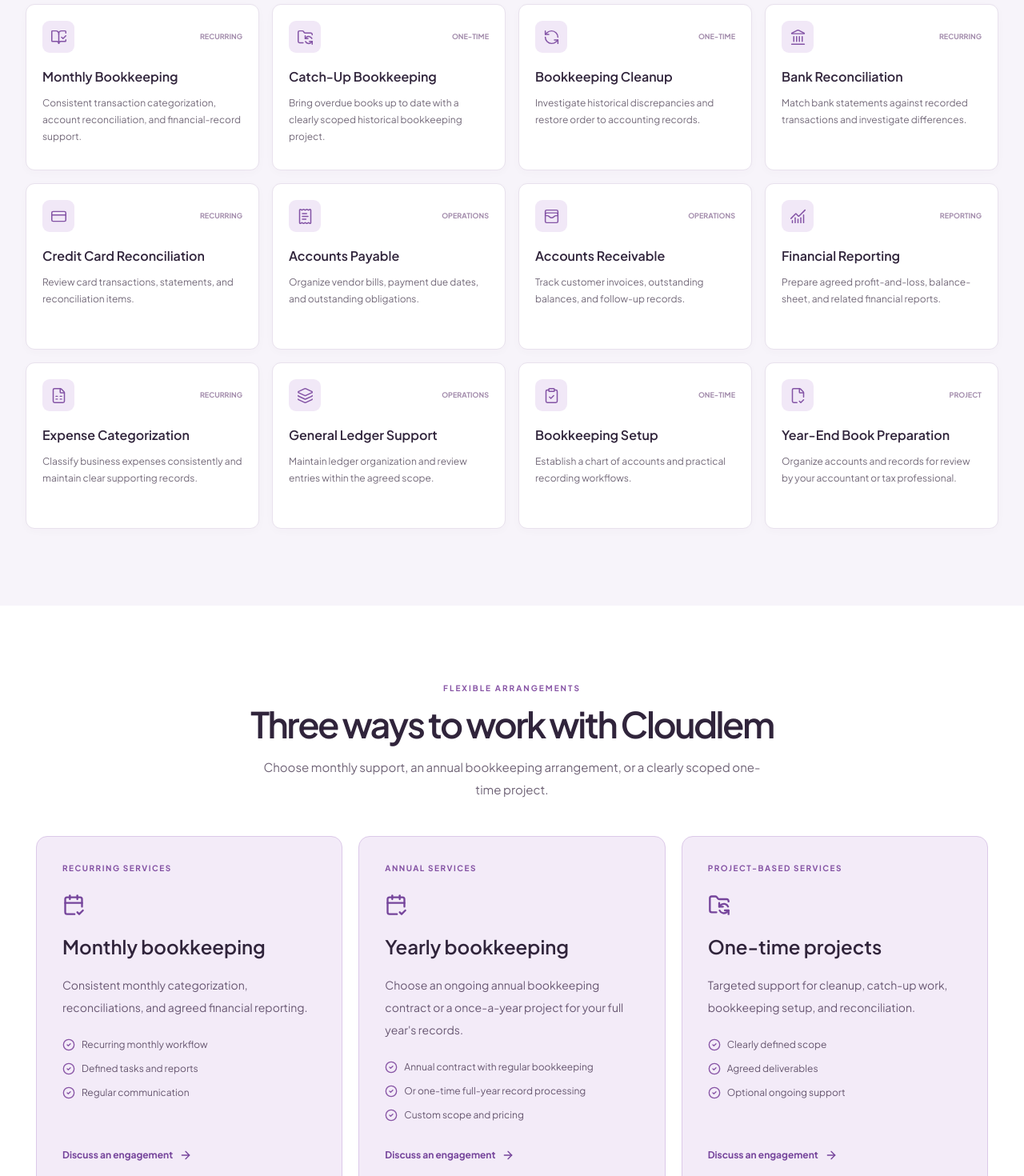
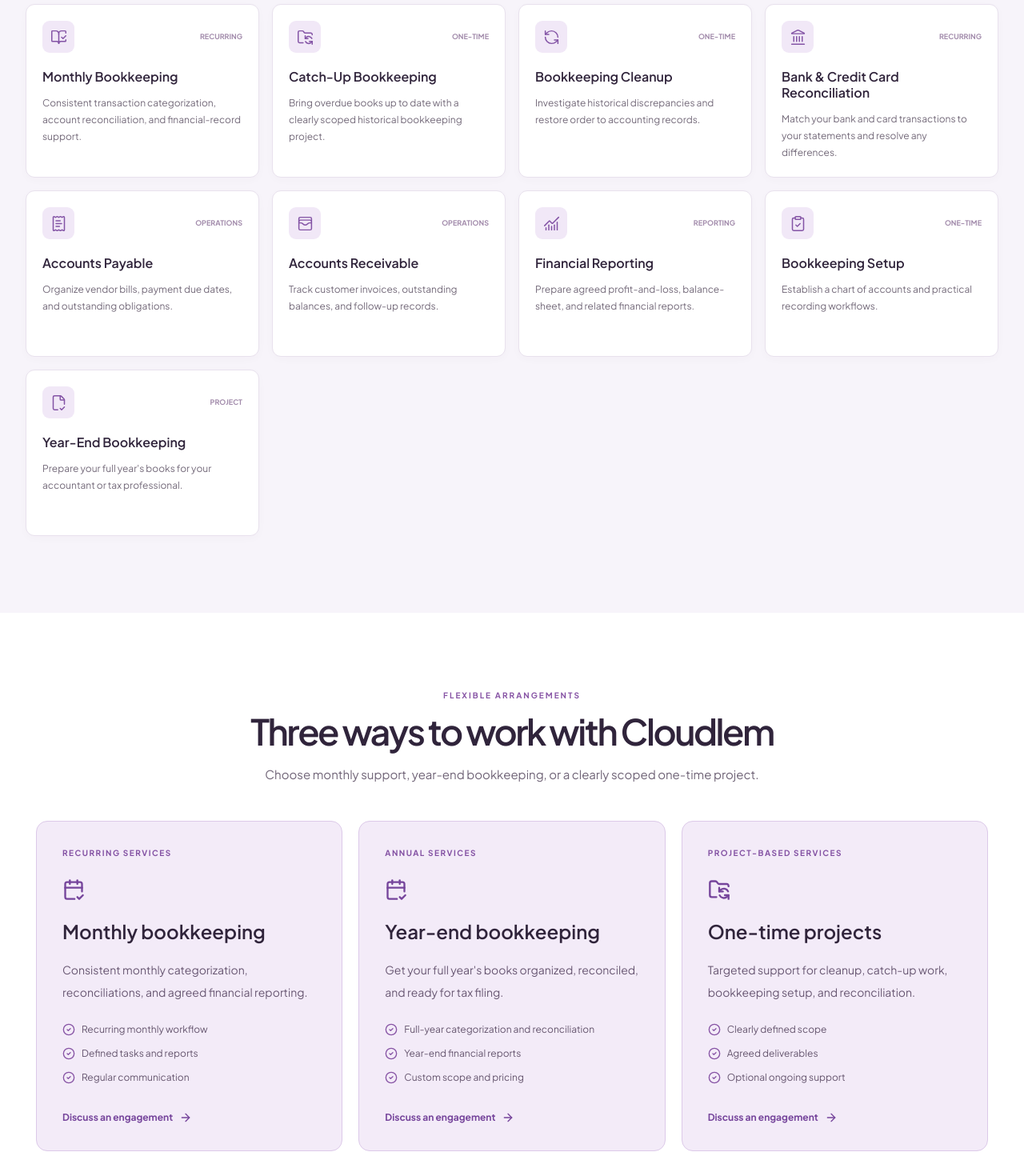
Before and after one commit to kashifnaseem50/cloudlem-website, a Next.js app: page /bookkeeping in a window 1280 px wide. Shown: the part 1300-2770 px from the top of the page at 80% size. Built offline with nearby package versions, Linux system fonts and the light colour scheme.

Commit message:
Apply final bookkeeping content corrections

```diff
--- a/app/bookkeeping/page.tsx
+++ b/app/bookkeeping/page.tsx
@@ -9,8 +9,8 @@
   ArrowRight, ArrowUpRight, BookOpenCheck, BriefcaseBusiness,
   Building2, CalendarCheck2, ChartNoAxesCombined, Check,
   CheckCircle2, ChevronLeft, ChevronRight, ClipboardCheck,
-  CreditCard, FileCheck2, FileSpreadsheet, FolderSync,
-  Handshake, Landmark, Layers3, LockKeyhole, Mail,
+  FileCheck2, FileSpreadsheet, FolderSync,
+  Handshake, Landmark, LockKeyhole, Mail,
   Pause, Play, Plus, Quote, ReceiptText, RefreshCcw,
   Scale, ShieldCheck, ShoppingBag, Star, Store, TrendingUp,
   Users, WalletCards, type LucideIcon,
@@ -53,15 +53,9 @@
     tag: "One-time",
   },
   {
-    title: "Bank Reconciliation",
-    description: "Match bank statements against recorded transactions and investigate differences.",
+    title: "Bank & Credit Card Reconciliation",
+    description: "Match your bank and card transactions to your statements and resolve any differences.",
     icon: Landmark,
-    tag: "Recurring",
-  },
-  {
-    title: "Credit Card Reconciliation",
-    description: "Review card transactions, statements, and reconciliation items.",
-    icon: CreditCard,
     tag: "Recurring",
   },
   {
@@ -83,26 +77,14 @@
     tag: "Reporting",
   },
   {
-    title: "Expense Categorization",
-    description: "Classify business expenses consistently and maintain clear supporting records.",
-    icon: FileSpreadsheet,
-    tag: "Recurring",
-  },
-  {
-    title: "General Ledger Support",
-    description: "Maintain ledger organization and review entries within the agreed scope.",
-    icon: Layers3,
-    tag: "Operations",
-  },
-  {
     title: "Bookkeeping Setup",
     description: "Establish a chart of accounts and practical recording workflows.",
     icon: ClipboardCheck,
     tag: "One-time",
   },
   {
-    title: "Year-End Book Preparation",
-    description: "Organize accounts and records for review by your accountant or tax professional.",
+    title: "Year-End Bookkeeping",
+    description: "Prepare your full year's books for your accountant or tax professional.",
     icon: FileCheck2,
     tag: "Project",
   },
@@ -135,14 +117,14 @@
     payroll: 0,
     reviewCall: false,
     description: "The essentials for keeping simple books organized.",
-    audience: "Freelancers, startups, and smaller businesses.",
+    audience: "Freelancers, startups, and small businesses.",
   },
   {
     name: "Standard",
     price: 99,
     transactions: 150,
     accounts: 3,
-    reports: ["Financial", "Balance Sheet"],
+    reports: ["Financial"],
     invoicing: true,
     reminders: false,
     payroll: 5,
@@ -156,7 +138,7 @@
     price: 149,
     transactions: 300,
     accounts: 5,
-    reports: ["Financial", "Balance Sheet", "Cash Flow"],
+    reports: ["Financial"],
     invoicing: true,
     reminders: true,
     payroll: 10,
@@ -178,14 +160,6 @@
     value: p => p.reports.includes("Financial") ? "Included" : "—",
   },
   {
-    label: "Balance Sheet",
-    value: p => p.reports.includes("Balance Sheet") ? "Included" : "—",
-  },
-  {
-    label: "Cash Flow report",
-    value: p => p.reports.includes("Cash Flow") ? "Included" : "—",
-  },
-  {
     label: "Invoicing & bill tracking",
     value: p => p.invoicing ? "Included" : "—",
   },
@@ -210,7 +184,7 @@
   { title: "Professional Services", text: "Structured records for service-focused firms.", icon: Building2 },
   { title: "Consultants", text: "Income, expenses, and invoicing activity.", icon: Users },
   { title: "Retail", text: "Transaction and expense organization.", icon: ReceiptText },
-  { title: "Growing Teams", text: "Consistent bookkeeping as activity expands.", icon: TrendingUp },
+  { title: "Property Management", text: "Rent, expenses, and property-level records.", icon: TrendingUp },
   { title: "Other Businesses", text: "Discuss a tailored scope for your needs.", icon: Handshake },
 ];
 
@@ -224,8 +198,8 @@
     a: "Yes. Catch-up, cleanup, reconciliation, and bookkeeping setup can be scoped as one-time projects.",
   },
   {
-    q: "What does yearly bookkeeping include?",
-    a: "Yearly bookkeeping can mean an ongoing annual contract or a once-a-year project covering a full year's records. We'll confirm the scope, delivery schedule, and custom pricing before work begins.",
+    q: "What does year-end bookkeeping include?",
+    a: "We organize and reconcile your full year's transactions and prepare year-end financial reports, ready for tax filing. We confirm the scope and price before we start.",
   },
   {
     q: "How much does bookkeeping cost?",
@@ -249,7 +223,7 @@
   },
   {
     q: "Does Cloudlem provide tax preparation and filing?",
-    a: "Cloudlem provides bookkeeping and financial reporting. For eligible clients, tax preparation or filing may be arranged through appropriately qualified professionals, where legally permitted and under a separate written agreement. These services are not included in standard bookkeeping packages, and avoiding tax penalties cannot be guaranteed.",
+    a: "Tax preparation and filing are not included in our bookkeeping packages. We prepare organized, tax-ready books for your tax professional.",
   },
 ];
 
@@ -263,8 +237,9 @@
 
 const testimonials: Testimonial[] = [
   {
-    name: "Chirs SIlva LLC",
+    name: "Chris Silva LLC",
     context: "QuickBooks Online transaction organization",
+    rating: 5,
     quote: "Mueen did a great job organizing my QBO transactions. Everything was properly categorized and accurately reconciled. He was efficient, detail-oriented, and made the whole process smooth and easy. I would definitely recommend him",
   },
   {
@@ -748,7 +723,7 @@
                     {[
                       `Up to ${p.transactions} transactions/month`,
                       `Up to ${p.accounts} bank/card account${p.accounts === 1 ? "" : "s"}`,
-                      ...p.reports.map((r) => `${r} report`),
+                      ...p.reports.map((r) => r === "Financial" ? "Financial reports" : `${r} report`),
                       ...(p.invoicing ? ["Invoicing & bill tracking"] : []),
                       ...(p.reminders ? ["Customer payment reminders"] : []),
                       ...(p.payroll
@@ -1124,9 +1099,6 @@
             <p className="text-[11px] font-bold uppercase tracking-[0.15em] text-[#493B50]">
               Accounting platforms & tools
             </p>
-            <p className="mt-1 text-[12px] text-[#807587]">
-              Familiar tools, presented in a Cloudlem-style carousel
-            </p>
           </div>
 
           {!reduced && (
@@ -1342,7 +1314,7 @@
           </p>
 
           <h2 className="text-[2rem] font-semibold tracking-[-0.045em] sm:text-[2.25rem]">
-            Mueen Khan.
+            Mueen Khan
           </h2>
 
           <p className="mt-2 text-[11px] font-semibold text-[#8250A1]">
@@ -1360,7 +1332,7 @@
             href="/about"
             className="group mt-6 inline-flex w-fit items-center gap-3 rounded-[5px] bg-[#75449B] px-5 py-3 text-[10px] font-bold uppercase tracking-[0.1em] text-white hover:bg-[#633787]"
           >
-            Meet our story
+            Read our story
             <ArrowRight
               size={14}
               className="transition-transform group-hover:translate-x-1"
@@ -1477,25 +1449,25 @@
   {
     title: "Accurate client records",
     description:
-      "Clients provide complete, authentic, accurate, and timely financial information, including relevant statements, invoices, receipts, and supporting documents.",
+      "Your books are only as accurate as the records behind them. We'll ask for your bank statements, invoices, and receipts, and let you know if anything is missing.",
     icon: FileCheck2,
   },
   {
     title: "Ethical bookkeeping",
     description:
-      "Cloudlem handles agreed bookkeeping work carefully, treats financial information confidentially, and raises identified discrepancies for clarification.",
+      "We handle your financial information with care and keep it confidential. If we spot a discrepancy, we raise it with you straight away.",
     icon: ShieldCheck,
   },
   {
     title: "Tax and compliance readiness",
     description:
-      "Organized books support tax preparation and compliance reviews. Tax preparation and filing, when available, require eligible clients, qualified professionals, and a separate scope.",
+      "We keep your books organized and ready for your tax professional to prepare and file your taxes.",
     icon: Scale,
   },
   {
     title: "Shared accountability",
     description:
-      "Clients disclose known issues and respond to questions; Cloudlem communicates findings and follows agreed review, reporting, and delivery responsibilities.",
+      "You share your records and answer our questions. We keep you updated, explain what we find, and deliver on the schedule we agreed.",
     icon: Handshake,
   },
 ];
@@ -1543,16 +1515,12 @@
             Client responsibility for financial accuracy
           </h3>
           <p className="mt-3 text-[13px] leading-7 text-[#665670]">
-            Financial records and reports depend on the quality of the information
-            supplied. Incomplete, misleading, or delayed records can affect
-            reporting accuracy and tax-related decisions. Accurate bookkeeping
-            helps reduce avoidable reporting errors, but cannot guarantee that
-            taxes, filing deadlines, or penalties will be unaffected.
+            Accurate reports depend on complete and timely information.
+            If records are missing or late, we'll flag it so nothing is overlooked.
+            Final tax decisions and filings remain with you and your tax professional.
           </p>
           <p className="mt-3 text-[12px] leading-6 text-[#7C6B86]">
-            Tax services are not part of standard bookkeeping packages. Where
-            offered, eligibility, jurisdiction, qualified professional involvement,
-            and responsibilities will be confirmed in a separate written agreement.
+            Tax preparation and filing are not included in our bookkeeping packages.
           </p>
         </div>
       </div>
@@ -1567,16 +1535,11 @@
 const inputClass =
   "mt-2 block w-full rounded-[8px] border border-[#DFD5E5] bg-white px-4 py-3 text-[13px] text-[#30243B] outline-none transition-colors placeholder:text-[#A69BAE] focus:border-[#8754AA] focus:ring-2 focus:ring-[#8754AA]/15";
 
-const selectableServices = [
-  services[0].title,
-  "Yearly Bookkeeping",
-  ...services.slice(1).map((service) => service.title),
-  "Other / Custom Bookkeeping Support",
-];
+const selectableServices = services.map((service) => service.title);
 
 const engagementTypes = [
   "Monthly contract",
-  "Yearly bookkeeping",
+  "Year-end bookkeeping",
   "One-time project",
   "Not sure yet",
 ] as const;
@@ -1604,7 +1567,7 @@
 
   const chooseEngagement = (value: string) => {
     setEngagement(value);
-    if (value !== "Yearly bookkeeping") setYearlyArrangement("");
+    if (value !== "Year-end bookkeeping") setYearlyArrangement("");
     if (value !== "Monthly contract") setSelectedPackage("");
   };
 
@@ -1646,8 +1609,8 @@
       "CLOUDLEM BOOKKEEPING INQUIRY",
       "",
       `Engagement: ${engagement}`,
-      ...(engagement === "Yearly bookkeeping"
-        ? [`Yearly Arrangement: ${yearlyArrangement}`]
+      ...(engagement === "Year-end bookkeeping"
+        ? [`Year-end Arrangement: ${yearlyArrangement}`]
         : []),
       `Bookkeeping Services: ${servicesRequested.join(", ")}`,
       `Selected Package: ${engagement === "Monthly contract" ? (selectedPackage || "Custom / Not selected") : "Custom quote / Not applicable"}`,
@@ -1725,8 +1688,8 @@
             <p className="mt-6 max-w-[580px] text-[15px] leading-[1.85] text-[#695E72] sm:text-[16px]">
               Bookkeeping support built around your business. Organize
               transactions, reconcile accounts, and understand your
-              financial position, whether you need an ongoing contract
-              or a one-time project.
+              financial position, whether you need monthly bookkeeping,
+              year-end bookkeeping, or a one-time project.
             </p>
 
             <div className="mt-8 flex flex-wrap gap-3">
@@ -1758,7 +1721,7 @@
             <div className="mt-8 flex flex-wrap gap-x-5 gap-y-3 text-[11px] text-[#7C6E84]">
               {[
                 "Monthly bookkeeping",
-                "Yearly bookkeeping",
+                "Year-end bookkeeping",
                 "One-time projects",
                 "International inquiries",
               ].map((t) => (
@@ -1831,7 +1794,7 @@
           <Heading
             eyebrow="Flexible arrangements"
             title="Three ways to work with Cloudlem"
-            description="Choose monthly support, an annual bookkeeping arrangement, or a clearly scoped one-time project."
+            description="Choose monthly support, year-end bookkeeping, or a clearly scoped one-time project."
           />
 
           <div className="mx-auto grid max-w-[1190px] gap-5 lg:grid-cols-3">
@@ -1850,15 +1813,15 @@
                 ],
               },
               {
-                name: "Yearly bookkeeping",
-                engagement: "Yearly bookkeeping",
+                name: "Year-end bookkeeping",
+                engagement: "Year-end bookkeeping",
                 eyebrow: "Annual services",
                 icon: CalendarCheck2,
                 description:
-                  "Choose an ongoing annual bookkeeping contract or a once-a-year project for your full year's records.",
+                  "Get your full year's books organized, reconciled, and ready for tax filing.",
                 points: [
-                  "Annual contract with regular bookkeeping",
-                  "Or one-time full-year record processing",
+                  "Full-year categorization and reconciliation",
+                  "Year-end financial reports",
                   "Custom scope and pricing",
                 ],
               },
@@ -2267,10 +2230,10 @@
                   </div>
                 </fieldset>
 
-                {engagement === "Yearly bookkeeping" && (
+                {engagement === "Year-end bookkeeping" && (
                   <fieldset className="space-y-3 rounded-[10px] border border-[#DCC9E9] bg-[#FBF8FD] p-4">
                     <legend className="px-1 text-[12px] font-semibold text-[#55346C]">
-                      What kind of yearly bookkeeping? *
+                      What kind of year-end bookkeeping? *
                     </legend>
                     {yearlyArrangements.map((option) => (
                       <label key={option.value} className="flex cursor-pointer items-start gap-3">
```
